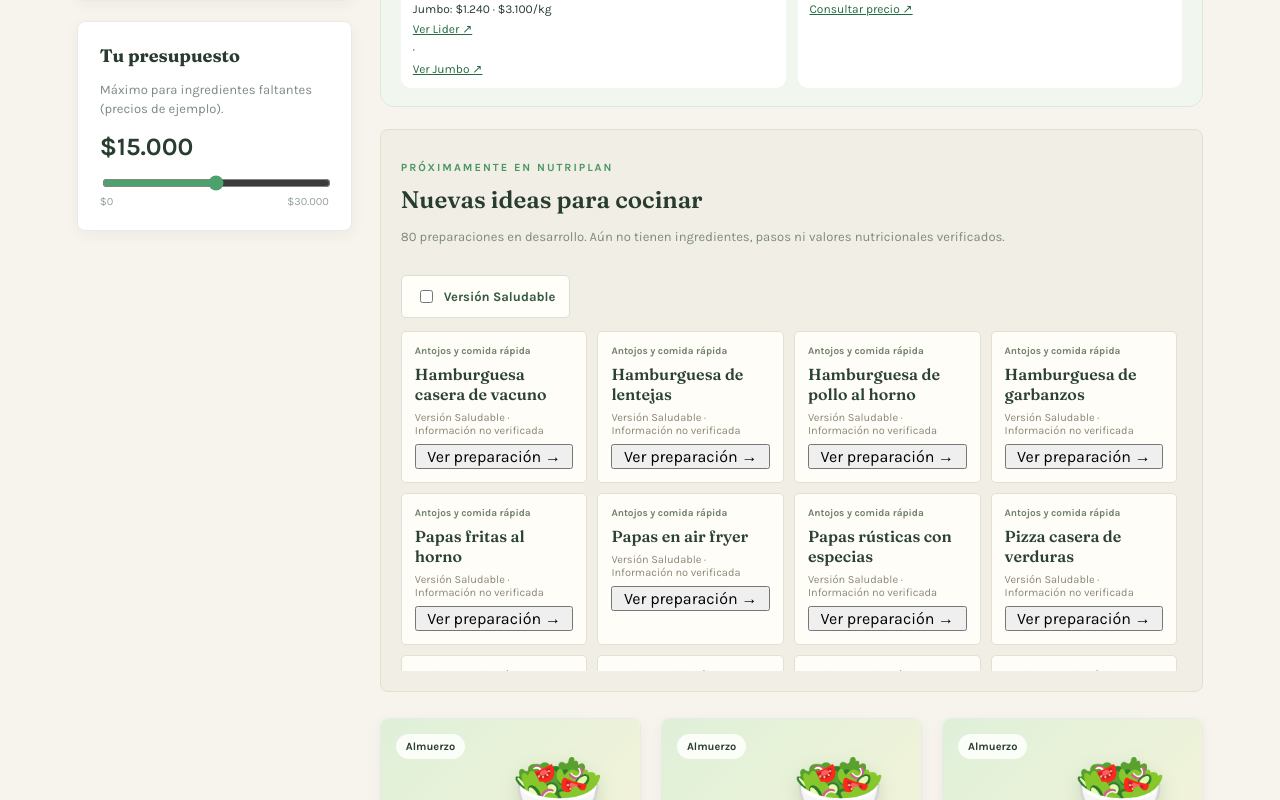
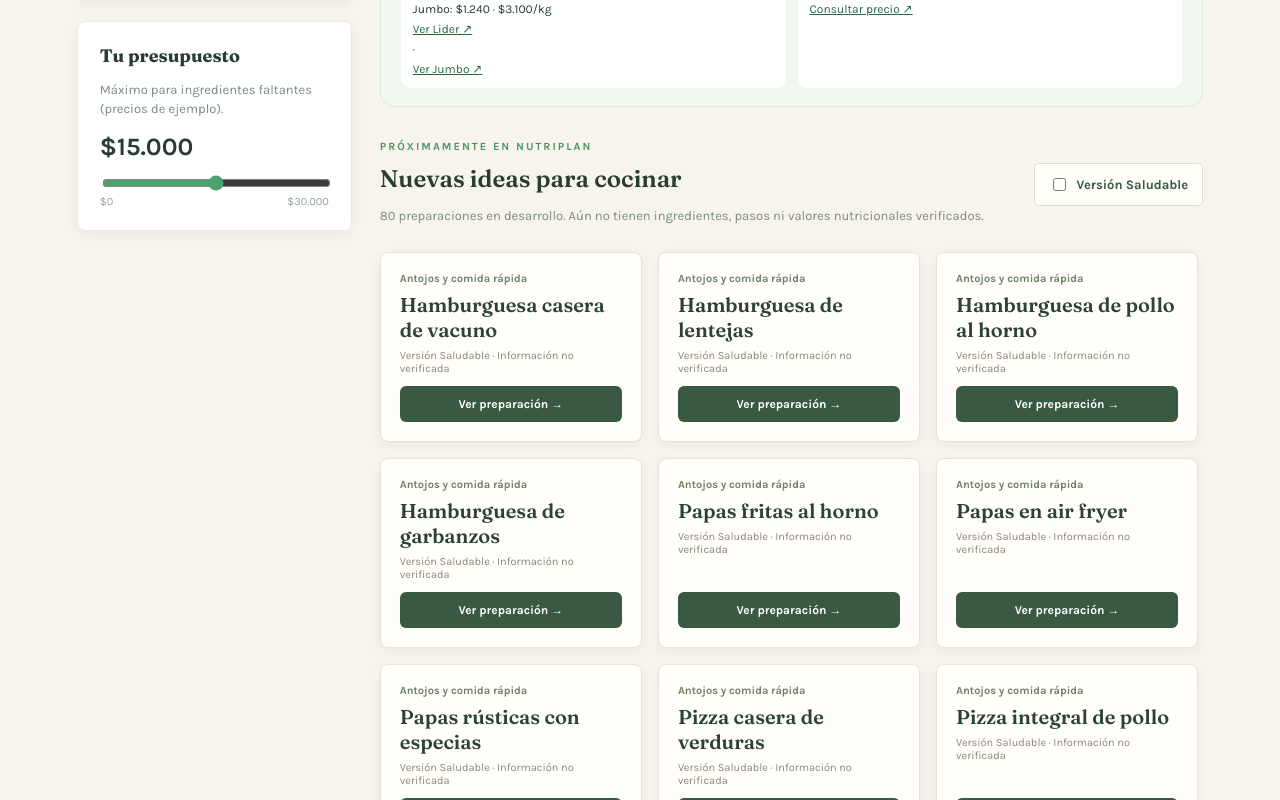
Before and after one commit to CamiVivallo/nutriplan, a React (Vite) app: page / in a window 1280 px wide. Shown: the part 1120-1920 px from the top of the page. Built offline with nearby package versions, Linux system fonts and the light colour scheme.

Commit message:
style: match draft idea cards to existing recipe design

```diff
--- a/src/styles.css
+++ b/src/styles.css
@@ -38,3 +38,14 @@ body{background:#f7f4ed}
 .idea-tile strong{font:600 16px Fraunces,Georgia,serif;color:#2c4334}
 .idea-tile small{font:400 11px Karla,Arial,sans-serif;color:#8b8677}
 @media(max-width:650px){.idea-grid{grid-template-columns:repeat(2,minmax(0,1fr));max-height:380px}.idea-catalog{padding:14px}.idea-heading h3{font-size:21px}}
+
+/* Ideas en tarjetas consistentes con el recetario, sin scroll interior */
+.idea-catalog{margin:18px 0 25px;background:transparent;border:0;padding:0}
+.idea-grid{display:grid;grid-template-columns:repeat(auto-fit,minmax(220px,1fr));max-height:none;overflow:visible;gap:16px}
+.idea-tile{border-radius:8px;min-height:190px;padding:19px;background:#fffefa;box-shadow:0 4px 15px #3835260c;border:1px solid #e8e1d5}
+.idea-tile strong{font-size:20px;line-height:1.25}
+.idea-label{font-size:11px}
+.idea-open{display:block;width:100%;margin-top:auto;background:#395943;color:white;border:0;border-radius:6px;padding:11px;font-family:Karla,Arial,sans-serif;font-size:12px;font-weight:700}
+.unverified{border:1px solid #e9d8a7;background:#fff8e5;color:#6c5427;border-radius:7px;padding:15px;margin:15px 0;font:400 13px Karla,Arial,sans-serif;line-height:1.6}
+.unverified p{margin-bottom:0}.draft-steps li{margin-bottom:11px;line-height:1.6}
+@media(max-width:600px){.idea-grid{grid-template-columns:1fr;gap:12px}.idea-tile{min-height:160px}}
```
